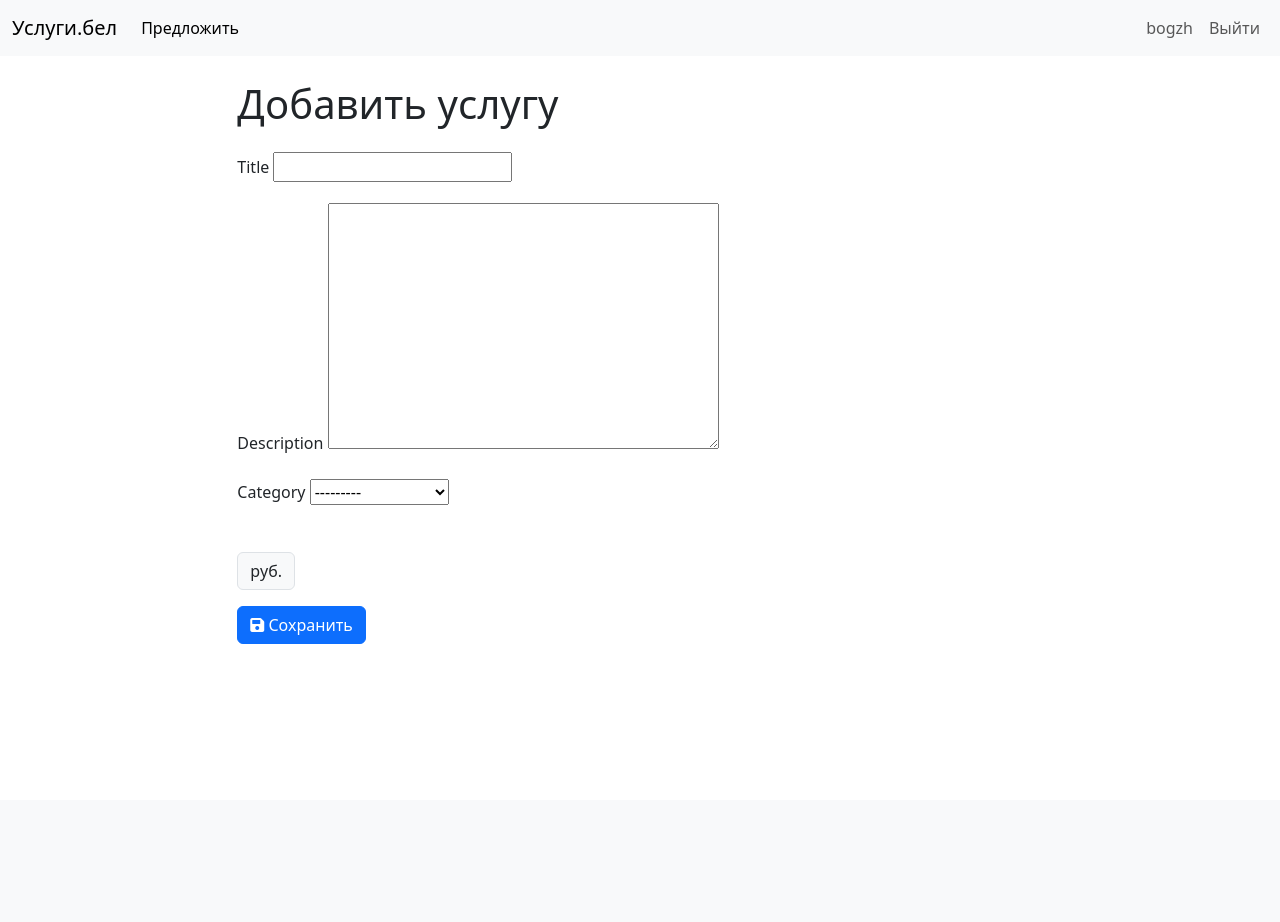
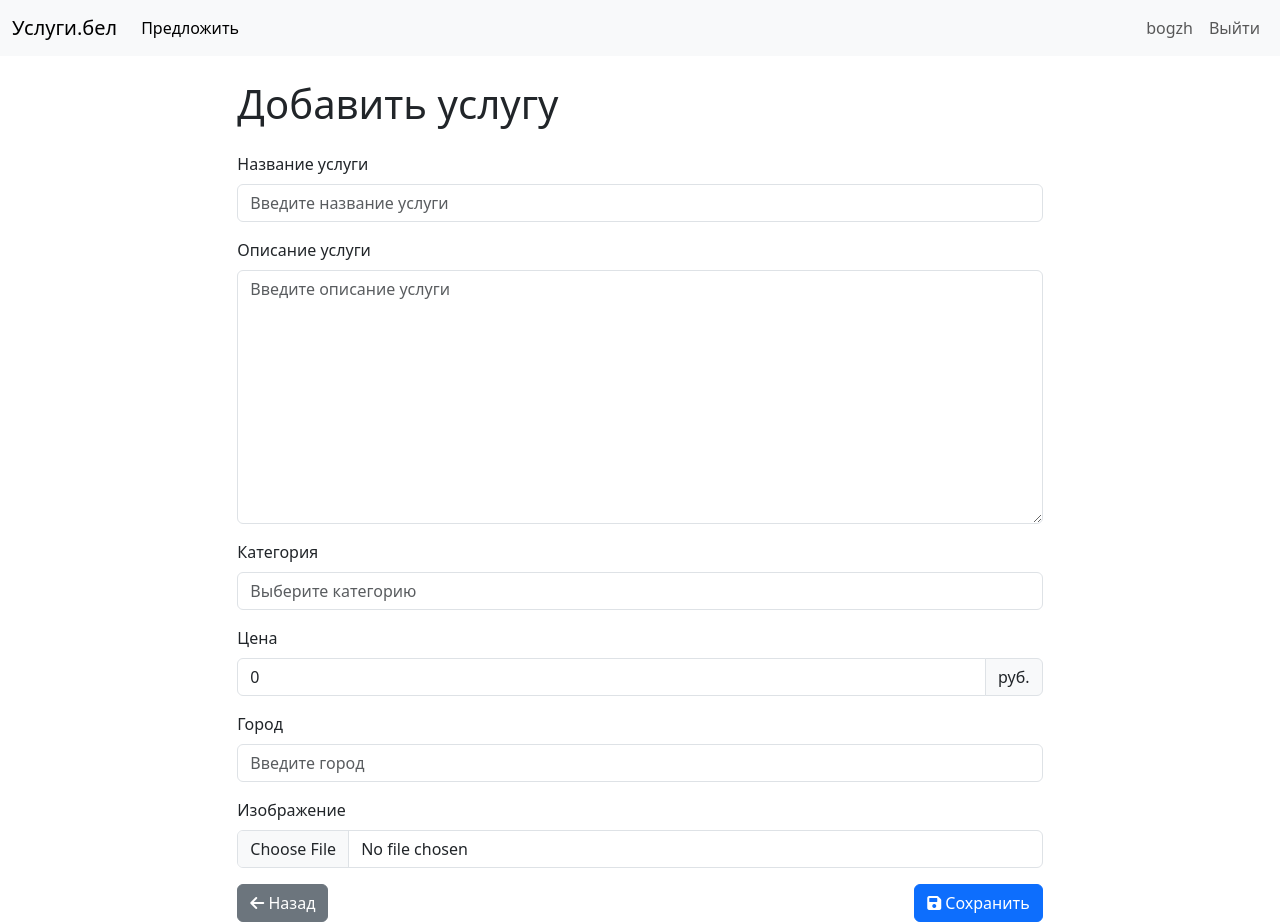
Before and after one commit to BogdanZhdanovich/Services, a Django app: page /service/create/ in a window 1280 px wide. Before the commit the page ends 644 px from the top, so only its background shows below. Run offline with Django 5.2, Linux system fonts and the light colour scheme; a user stored in the database is signed in.

Commit message:
add models

```diff
--- a/service/forms.py
+++ b/service/forms.py
@@ -6,7 +6,16 @@ from django.contrib.auth.forms import UserCreationForm
 class ServiceForm(forms.ModelForm):
     class Meta:
         model = Service
-        fields = ['title', 'description', 'category', 'location']
+        fields = ['title', 'description', 'category', 'price', 'image', 'location']
+
+    def __init__(self, *args, **kwargs):
+        super().__init__(*args, **kwargs)
+        self.fields['title'].widget.attrs.update({'class': 'form-control', 'placeholder': 'Введите название услуги'})
+        self.fields['description'].widget.attrs.update({'class': 'form-control', 'placeholder': 'Введите описание услуги'})
+        self.fields['category'].widget.attrs.update({'class': 'form-control', 'placeholder': 'Выберите категорию'})
+        self.fields['price'].widget.attrs.update({'class': 'form-control', 'placeholder': 'Введите цену'})
+        self.fields['image'].widget.attrs.update({'class': 'form-control', 'placeholder': 'Загрузите изображение'})
+        self.fields['location'].widget.attrs.update({'class': 'form-control', 'placeholder': 'Введите город'})
 
 
 class ReviewForm(forms.ModelForm):
@@ -14,8 +23,26 @@ class ReviewForm(forms.ModelForm):
         model = Review
         fields = ['rating', 'comment']
 
+    def clean_rating(self):
+        rating = self.cleaned_data.get('rating')
+        if rating < 1 or rating > 5:
+            raise ValidationError("Рейтинг должен быть от 1 до 5.")
+        return rating
+
+    def clean_comment(self):
+        comment = self.cleaned_data.get('comment')
+        if len(comment) > 500:
+            raise ValidationError("Комментарий не должен превышать 500 символов.")
+        return comment
+
 
 class MessageForm(forms.ModelForm):
     class Meta:
         model = Message
         fields = ['content']
+
+    def clean_content(self):
+        content = self.cleaned_data.get('content')
+        if len(content) > 1000:
+            raise ValidationError("Сообщение не должно превышать 1000 символов.")
+        return content
--- a/service/models.py
+++ b/service/models.py
@@ -1,23 +1,17 @@
 from django.db import models
 from django.conf import settings
-from django.contrib.auth.models import AbstractUser, Group, Permission
+from django.contrib.auth.models import AbstractUser, Group, Permission, User
 
 
 class Service(models.Model):
-    CATEGORY_CHOICES = [
-        ('tutoring', 'Репетиторство'),
-        ('cleaning', 'Уборка'),
-        ('repair', 'Ремонт'),
-        ('other', 'Другое'),
-    ]
-
-    title = models.CharField(max_length=200)
-    description = models.TextField()
-    category = models.CharField(max_length=50, choices=CATEGORY_CHOICES)
-    location = models.CharField(max_length=100)
-    provider = models.ForeignKey(settings.AUTH_USER_MODEL, on_delete=models.CASCADE, related_name='services')
-    created_at = models.DateTimeField(auto_now_add=True)
-
+    title = models.CharField(max_length=200, verbose_name="Название услуги")
+    description = models.TextField(verbose_name="Описание услуги")
+    category = models.CharField(max_length=100, verbose_name="Категория")
+    price = models.DecimalField(max_digits=10, decimal_places=2, verbose_name="Цена", default=0)# Поле "Цена"
+    image = models.ImageField(upload_to='service_images/', verbose_name="Изображение", null=True, blank=True)  # Поле "Изображение"
+    provider = models.ForeignKey(User, on_delete=models.CASCADE, verbose_name="Поставщик услуги")
+    created_at = models.DateTimeField(auto_now_add=True, verbose_name="Дата создания")
+    location = models.CharField(max_length=100, default='', verbose_name="Город")
     def __str__(self):
         return self.title
 
--- a/service/templates/service/create_service.html
+++ b/service/templates/service/create_service.html
@@ -10,7 +10,7 @@
         <div class="mb-3">
             <label for="{{ form.title.id_for_label }}" class="form-label">{{ form.title.label }}</label>
             {{ form.title }}
-            <div class="invalid-feedback">
+            <div class="invalid-feedback" data-error="title">
                 Пожалуйста, введите название услуги.
             </div>
         </div>
@@ -19,7 +19,7 @@
         <div class="mb-3">
             <label for="{{ form.description.id_for_label }}" class="form-label">{{ form.description.label }}</label>
             {{ form.description }}
-            <div class="invalid-feedback">
+            <div class="invalid-feedback" data-error="description">
                 Пожалуйста, введите описание услуги.
             </div>
         </div>
@@ -28,7 +28,7 @@
         <div class="mb-3">
             <label for="{{ form.category.id_for_label }}" class="form-label">{{ form.category.label }}</label>
             {{ form.category }}
-            <div class="invalid-feedback">
+            <div class="invalid-feedback" data-error="category">
                 Пожалуйста, выберите категорию.
             </div>
         </div>
@@ -40,8 +40,17 @@
                 {{ form.price }}
                 <span class="input-group-text">руб.</span>
             </div>
-            <div class="invalid-feedback">
+            <div class="invalid-feedback" data-error="price">
                 Пожалуйста, укажите цену.
+            </div>
+        </div>
+
+        <!-- Поле "Город" -->
+        <div class="mb-3">
+            <label for="{{ form.location.id_for_label }}" class="form-label">{{ form.location.label }}</label>
+            {{ form.location }}
+            <div class="invalid-feedback" data-error="location">
+                Пожалуйста, укажите город.
             </div>
         </div>
 
@@ -50,35 +59,47 @@
         <div class="mb-3">
             <label for="{{ form.image.id_for_label }}" class="form-label">{{ form.image.label }}</label>
             {{ form.image }}
-            <div class="invalid-feedback">
+            <div class="invalid-feedback" data-error="image">
                 Пожалуйста, загрузите изображение.
             </div>
         </div>
         {% endif %}
 
-        <!-- Кнопка отправки формы -->
+        <!-- Кнопки -->
+        <div class="d-flex justify-content-between">
+            <a href="{% url 'home' %}" class="btn btn-secondary">
+                <i class="fas fa-arrow-left"></i> Назад
+            </a>
             <button type="submit" class="btn btn-primary">
                 <i class="fas fa-save"></i> Сохранить
             </button>
+        </div>
     </form>
 </div>
 
 <script>
-// Пример валидации формы с использованием Bootstrap
+// Инициализация валидации формы
 (function () {
     'use strict'
 
-    // Получаем все формы, к которым нужно применить кастомную валидацию Bootstrap
+    // Получаем все формы, к которым нужно применить кастомную валидацию
     var forms = document.querySelectorAll('.needs-validation')
 
     // Перебираем формы и предотвращаем отправку, если есть ошибки
-    Array.prototype.slice.call(forms)
-        .forEach(function (form) {
+    Array.prototype.slice.call(forms).forEach(function (form) {
         form.addEventListener('submit', function (event) {
             if (!form.checkValidity()) {
                 event.preventDefault()
                 event.stopPropagation()
             }
+
+            // Показываем кастомные сообщения об ошибках
+            form.querySelectorAll(':invalid').forEach(function (field) {
+                var errorElement = form.querySelector(`[data-error="${field.id}"]`);
+                if (errorElement) {
+                    errorElement.textContent = field.validationMessage || 'Пожалуйста, заполните это поле.';
+                }
+            });
 
             form.classList.add('was-validated')
         }, false)
--- a/service/urls.py
+++ b/service/urls.py
@@ -10,4 +10,5 @@ urlpatterns = [
     path('service/<int:service_id>/add_review/', views.add_review, name='add_review'),
     path('send_message/<int:receiver_id>/', views.send_message, name='send_message'),
     path('chat/<int:receiver_id>/', views.chat, name='chat'),
+    path('create/', views.create_service, name='create_service'),
 ]
--- a/service/views.py
+++ b/service/views.py
@@ -26,7 +26,7 @@ def service_list(request):
 def create_service(request):
     try:
         if request.method == 'POST':
-            form = ServiceForm(request.POST)
+            form = ServiceForm(request.POST, request.FILES)
             if form.is_valid():
                 service = form.save(commit=False)
                 service.provider = request.user
@@ -37,13 +37,16 @@ def create_service(request):
             form = ServiceForm()
         return render(request, 'service/create_service.html', {'form': form})
     except Exception as e:
-        logger.error(f"Ошибка при создании услуги: {e}")
-        return render(request, 'service/error.html', {'message': 'Произошла ошибка при создании услуги.'})
+        logger.error(f"Ошибка при создании услуги: {e}", exc_info=True)
+        return render(request, 'service/error.html', {'message': 'Произошла ошибка при создании услуги. Пожалуйста, попробуйте позже.'})
+
+
 
 def service_detail(request, service_id):
     service = get_object_or_404(Service.objects.select_related('provider'), id=service_id)
     reviews = service.reviews.select_related('reviewer').all()
     return render(request, 'service/service_detail.html', {'service': service, 'reviews': reviews})
+
 
 @login_required
 def add_review(request, service_id):
@@ -66,6 +69,8 @@ def add_review(request, service_id):
     except Exception as e:
         logger.error(f"Ошибка при добавлении отзыва: {e}")
         return render(request, 'service/error.html', {'message': 'Произошла ошибка при добавлении отзыва.'})
+
+
 
 @login_required
 def send_message(request, receiver_id):
@@ -106,19 +111,29 @@ def search(request):
     services = Service.objects.all()
 
     if not (query or category or location):
-        return render(request, 'service/search_results.html', {'page_obj': None, 'query': query})
+        return render(request, 'service/search_results.html', {'page_obj': None, 'query': query, 'message': "Пожалуйста, введите запрос."})
 
     if query:
         services = services.filter(
             Q(title__icontains=query) | Q(description__icontains=query)
         )
     if category:
-        services = services.filter(category__name__icontains=category)
+        services = services.filter(category__icontains=category)  # Убедитесь, что category - это строка
     if location:
         services = services.filter(location__icontains=location)
 
-    paginator = Paginator(services, 10)
+    # Удаление дубликатов, если это необходимо
+    services = services.distinct()
+
+    # Пагинация
+    paginator = Paginator(services, 10)  # 10 услуг на странице
     page_number = request.GET.get('page')
     page_obj = paginator.get_page(page_number)
 
-    return render(request, 'service/search_results.html', {'page_obj': page_obj, 'query': query})
+    return render(request, 'service/search_results.html', {
+        'page_obj': page_obj,
+        'query': query,
+        'category': category,
+        'location': location,
+        'message': "Ничего не найдено." if not page_obj else None,
+    })
```
Also changed, not shown: service/templates/service/service_detail.html (+23 -3 lines), db.sqlite3, service/migrations/0003_remove_service_location_service_image_service_price_and_more.py (added), service/migrations/0004_service_location.py (added). Lines whose indentation alone changed are shown as unchanged.
